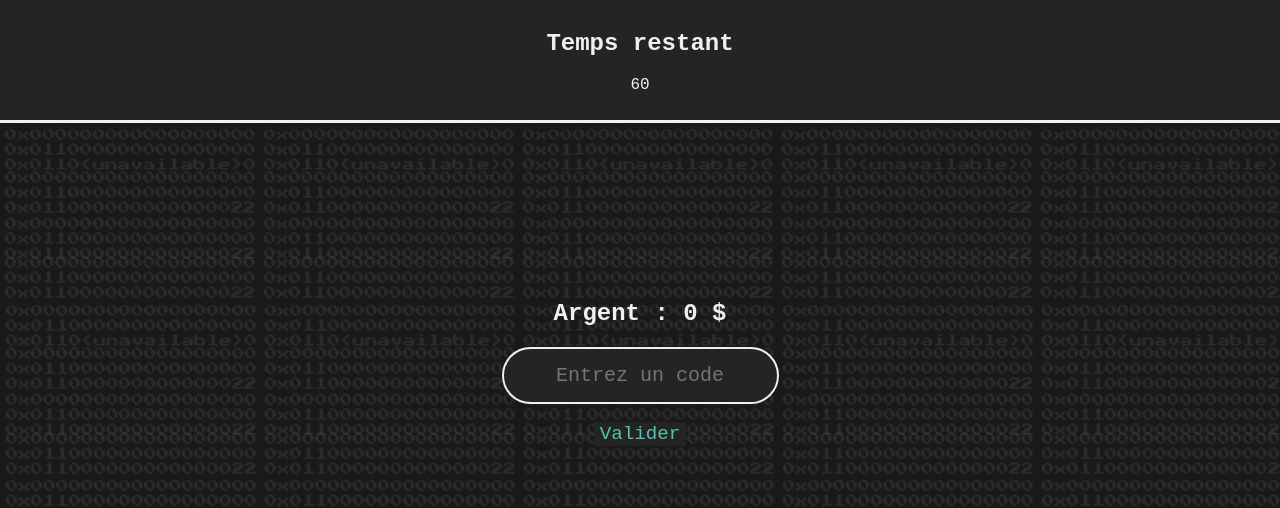
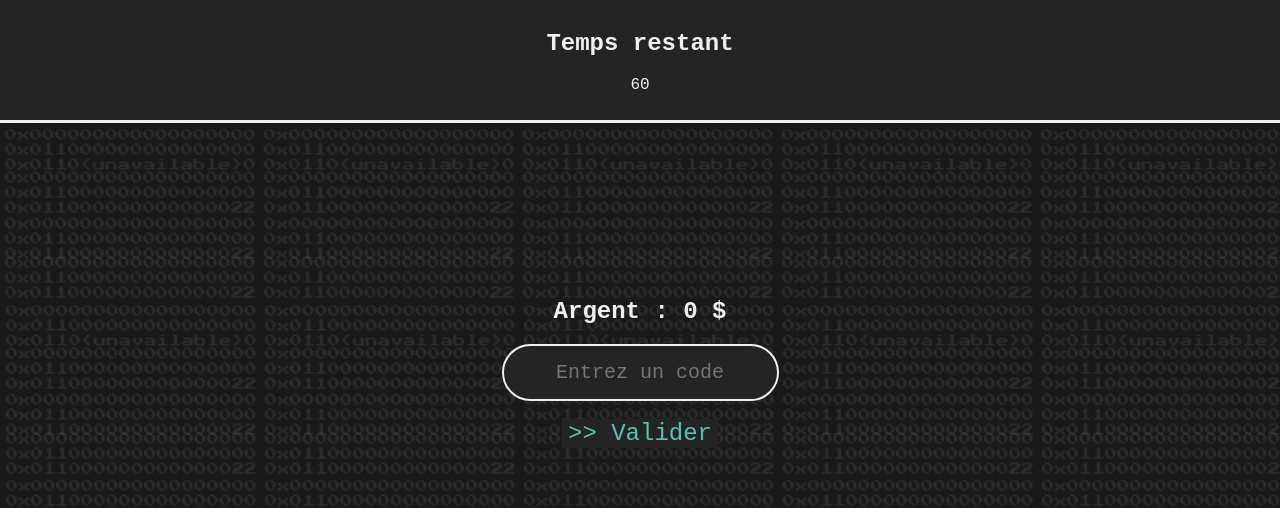
Before and after one commit to PieceMaitresse/LaNuitDesVoleurs, a plain HTML site: page index.html in a window 1280 px wide. Shown: the top 508 px of the page. Drawn offline with nearby package versions, Linux system fonts and the light colour scheme.

```diff
--- a/css/style.css
+++ b/css/style.css
@@ -102,7 +102,7 @@ input[type=reset] {
   cursor: pointer;
   font-family: 'Share Tech Mono', monospace;
   text-align: center;
-  font-size: larger;
+  font-size: 1.5em;
 }
 
 /*------------------
--- a/index.html
+++ b/index.html
@@ -39,7 +39,7 @@
 							 autocomplete="off" autocorrect="off" autocapitalize="off" spellcheck="false">
 							<br>
 							<br>
-							<input type="submit" value="Valider" v-on:click="verifyCode">
+							<input type="submit" value=">> Valider" v-on:click="verifyCode">
 						</div>
 
 				</div>
```
Also changed, not shown: img/IconesCode.png, img/IconesCodeActive.png, img/IconesLampe.png, img/IconesLampeActive.png, img/IconesRA.png, img/IconesRAActive.png.
